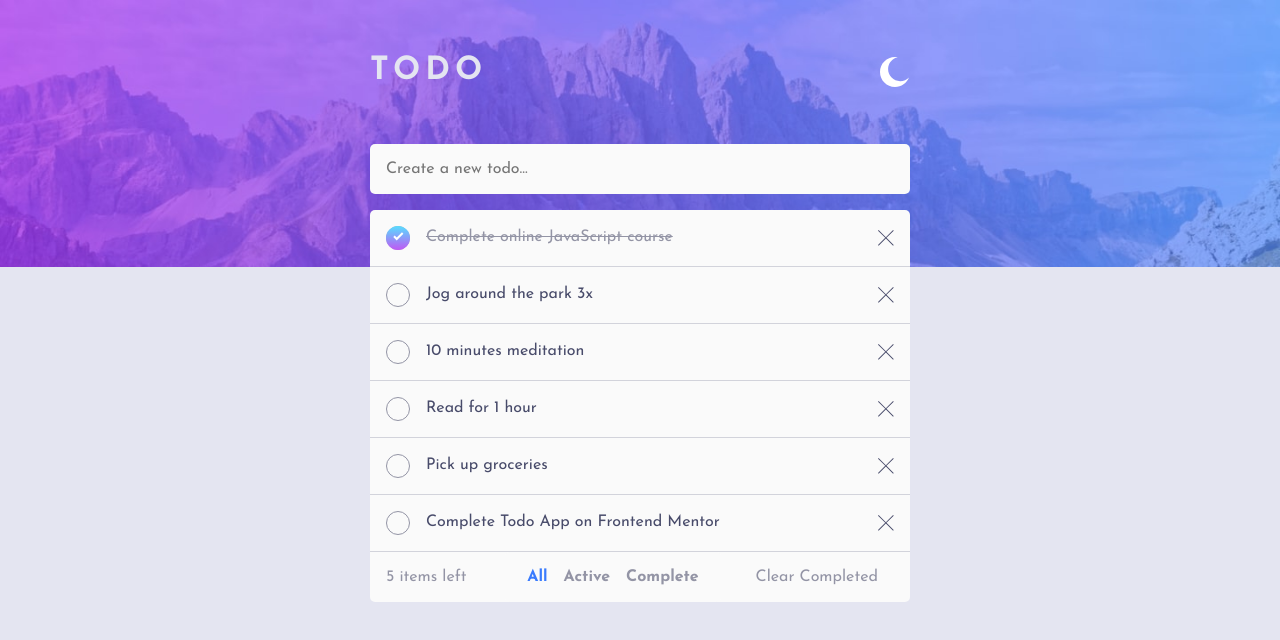
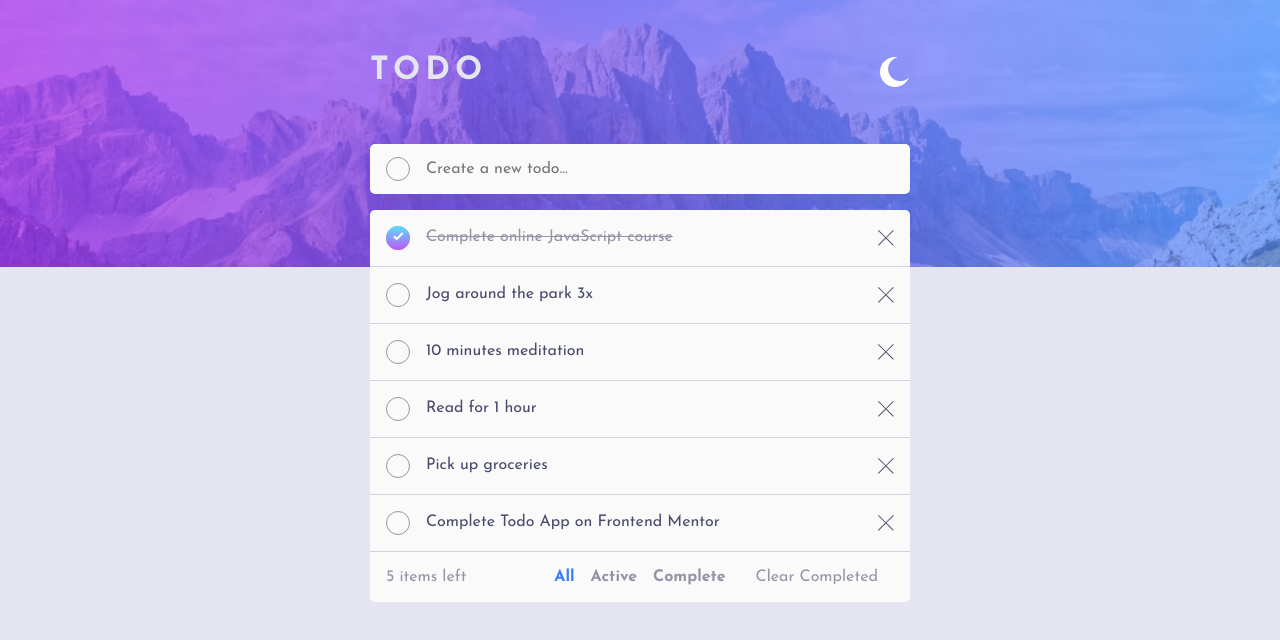
Before and after one commit to samuel-adu/todo-app, a React (Create React App) app: page / in a window 1280 px wide. Shown: the top 640 px of the page. Built offline with nearby package versions, Linux system fonts and the light colour scheme.

Commit message:
add check circle to input

```diff
--- a/src/components/Form.jsx
+++ b/src/components/Form.jsx
@@ -23,6 +23,7 @@ function Form(props) {
         value={inputText}
         onChange={handleChange}
       />
+      <div className="circle"></div>
     </form>
   );
 }
--- a/src/index.css
+++ b/src/index.css
@@ -47,6 +47,40 @@ img {
   max-width: 100%;
 }
 
+.container {
+  width: 90%;
+  max-width: 540px;
+  margin: 0 auto;
+}
+
+.logo {
+  text-transform: uppercase;
+  color: var(--clr-logo);
+  font-size: 2rem;
+  letter-spacing: 5px;
+}
+
+.mode-icon {
+  width: 30px;
+  height: 30px;
+}
+
+form {
+  margin-bottom: 1em;
+  position: relative;
+}
+
+.circle {
+  width: 1.5em;
+  height: 1.5em;
+  border-radius: 50%;
+  border: 1px solid var(--clr-primary-500);
+  position: absolute;
+  top: 50%;
+  left: 1em;
+  transform: translateY(-50%);
+}
+
 .btn {
   display: inline-block;
   cursor: pointer;
@@ -71,12 +105,6 @@ img {
   color: var(--clr-accent);
 }
 
-.container {
-  width: 90%;
-  max-width: 540px;
-  margin: 0 auto;
-}
-
 .navbar {
   display: flex;
   padding-block: 2em;
@@ -84,26 +112,12 @@ img {
   justify-content: space-between;
 }
 
-.logo {
-  text-transform: uppercase;
-  color: var(--clr-logo);
-  font-size: 2rem;
-  letter-spacing: 5px;
-}
-
-.mode-icon {
-  width: 30px;
-  height: 30px;
-}
-
 /* || ======================================================= */
-form {
-  margin-bottom: 1em;
-}
 
 .todo__input {
   background-color: var(--bg-secondary);
   padding: 1em;
+  padding-left: 3.5em;
   border: 0;
   border-radius: 5px;
   width: 100%;
@@ -221,7 +235,8 @@ label {
     position: absolute;
     top: 0;
     width: 40%;
-    left: 25%;
+    left: 50%;
+    transform: translateX(-50%);
   }
 
   .filter-btn {
```
